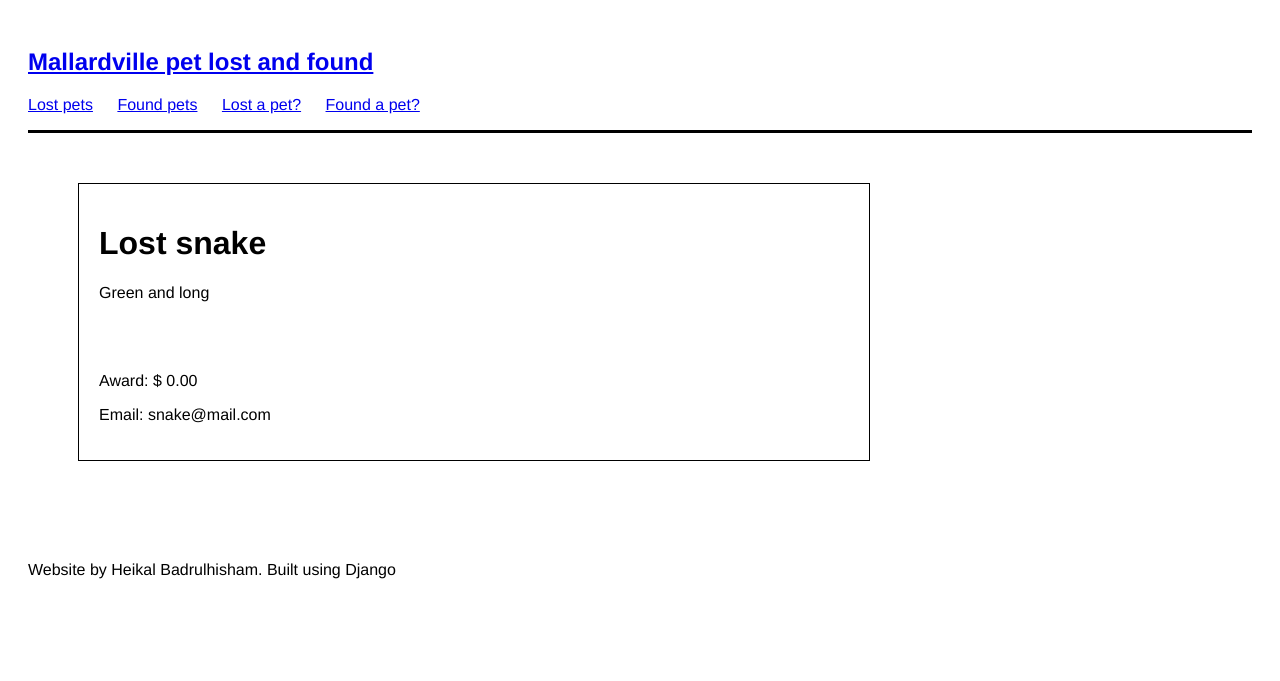
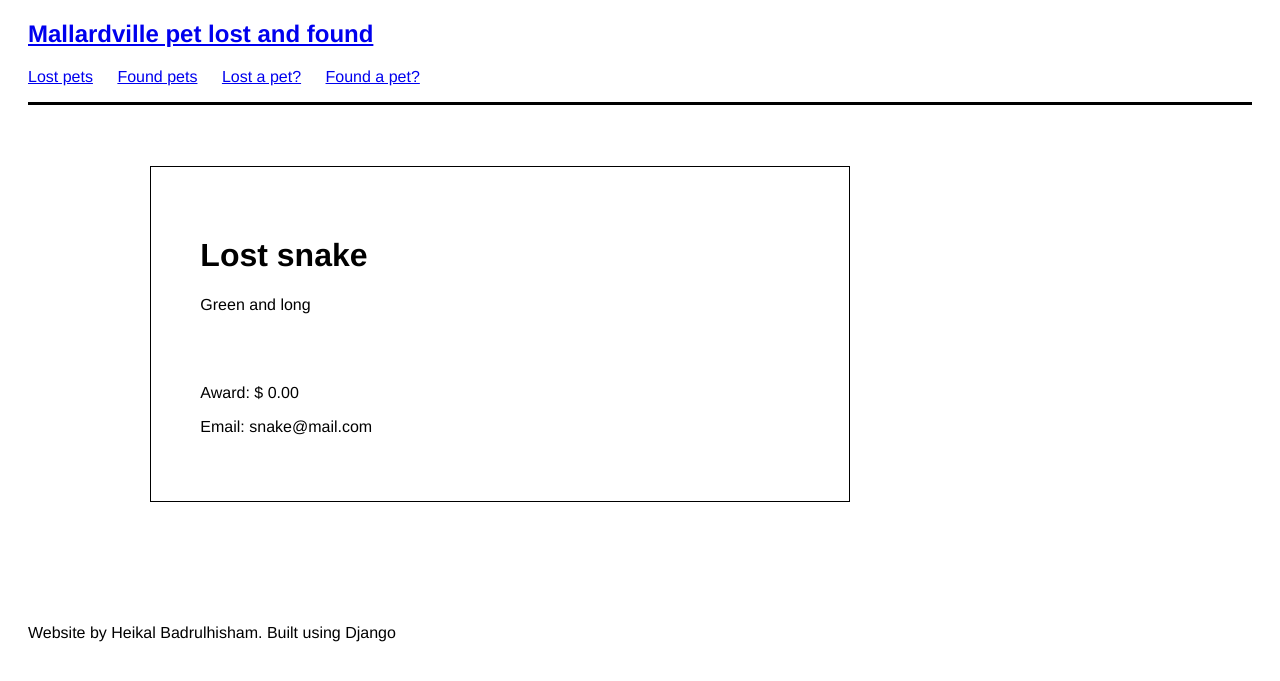
Before and after one commit to heikalb/django-sample, a Django app: page /post/3 in a window 1280 px wide. Shown: the top 681 px of the page. Run offline with Django 3.2, Linux system fonts and the light colour scheme; data comes from the database, SQL or seed files in the repository.

Commit message:
style edits

```diff
--- a/src/static/css/style.css
+++ b/src/static/css/style.css
@@ -4,6 +4,7 @@
 
 body{
     padding: 20px;
+    padding-top: 0px;
     padding-bottom: 0px;
 }
 
@@ -21,22 +22,27 @@ nav li{
 }
 
 .post{
-    margin: 50px;
+    margin: 10%;
+    margin-top: 5%;
     width: 80%;
-    max-width: 750px;
-    padding: 20px;
+    max-width: 600px;
+    padding:4%;
     border-style: solid;
-    border-width: thin
+    border-width: thin;
 }
 
 .post img{
-    width: 90%;
+    width: 80%;
 }
 
 .post .description{
     margin-bottom: 70px;
 }
 
+.create-response
+{
+}
+
 #footer{
     margin-top: 100px;
 }
```
